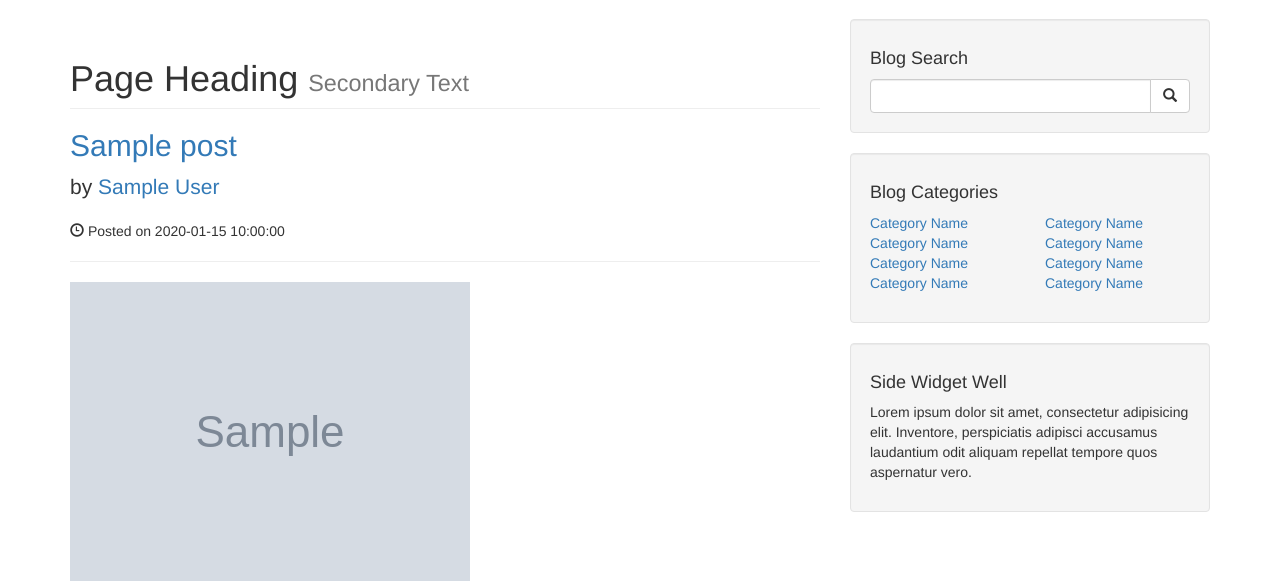
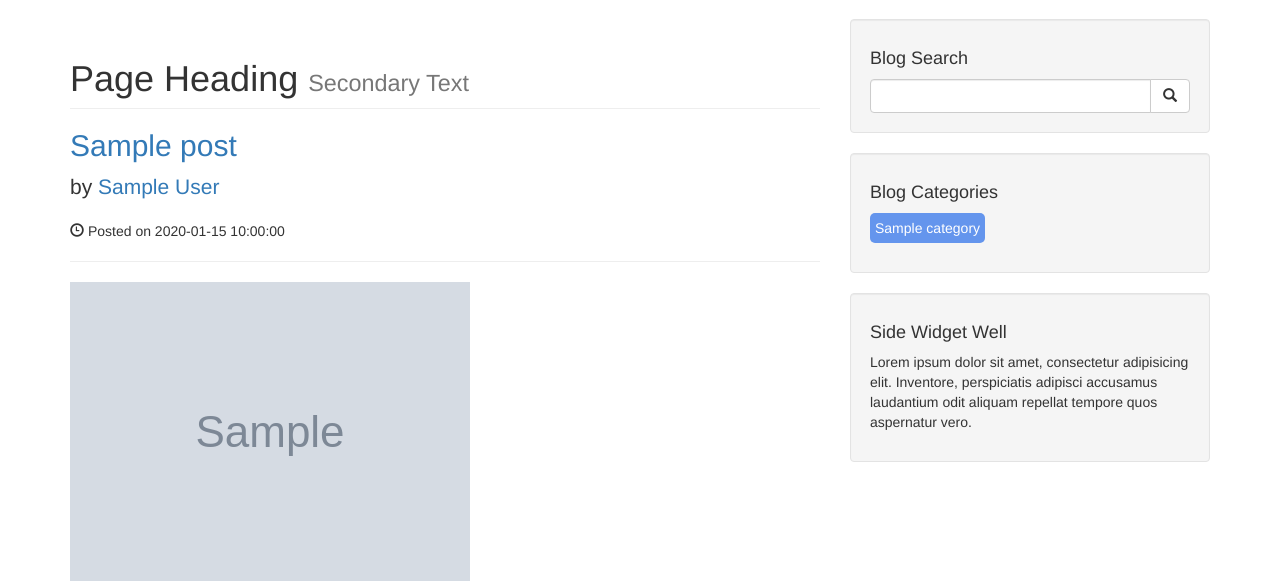
Before and after one commit to Kwoly/PHP-CMS-Blogger, a PHP site: page / in a window 1280 px wide. Shown: the part 51-632 px from the top of the page. Run offline with PHP 8.4, Linux system fonts and the light colour scheme; tables that the repository leaves empty or names only in its code hold one stand-in row (values such as "Sample post"); grey boxes marked "Sample" are stand-in pictures.

Commit message:
updated sidebar with cloud style tags, widget moved to own file

```diff
--- a/css/blog-home.css
+++ b/css/blog-home.css
@@ -11,3 +11,19 @@ body {
 footer {
     margin: 50px 0;
 }
+
+.list__item--cloud{
+    display: inline-block;
+    width: auto;
+    padding: 5px;
+    background-color: cornflowerblue;
+    border-radius: 5px;
+    margin-right: 5px;
+
+}
+.list__item--cloud a{
+    color: #fff;
+}
+.list__item--cloud:last-of-type{
+    margin: 0;
+}
--- a/includes/sidebar.php
+++ b/includes/sidebar.php
@@ -18,9 +18,29 @@
 
                 <!-- Blog Categories Well -->
                 <div class="well">
+
+                <?php
+
+                    $query = "SELECT * FROM categories";
+                    $selectAllCategoriesSidebar = mysqli_query($connection, $query);
+
+
+
+                    ?>
                     <h4>Blog Categories</h4>
                     <div class="row">
-                        <div class="col-lg-6">
+                        <div class="col-lg-12">
+                            <ul class="list-unstyled list">
+                               <?php
+                                    while($row = mysqli_fetch_assoc($selectAllCategoriesSidebar)) {
+                                    $catTitle =  $row['cat_title'];
+                                    echo "<li class='list__item--cloud'><a href='#'>{$catTitle}</a></li>";
+                                    }
+                               ?>
+                            </ul>
+                        </div>
+                        <!-- /.col-lg-6 -->
+                        <!-- <div class="col-lg-6">
                             <ul class="list-unstyled">
                                 <li><a href="#">Category Name</a>
                                 </li>
@@ -31,29 +51,11 @@
                                 <li><a href="#">Category Name</a>
                                 </li>
                             </ul>
-                        </div>
-                        <!-- /.col-lg-6 -->
-                        <div class="col-lg-6">
-                            <ul class="list-unstyled">
-                                <li><a href="#">Category Name</a>
-                                </li>
-                                <li><a href="#">Category Name</a>
-                                </li>
-                                <li><a href="#">Category Name</a>
-                                </li>
-                                <li><a href="#">Category Name</a>
-                                </li>
-                            </ul>
-                        </div>
+                        </div> -->
                         <!-- /.col-lg-6 -->
                     </div>
                     <!-- /.row -->
                 </div>
-
-                <!-- Side Widget Well -->
-                <div class="well">
-                    <h4>Side Widget Well</h4>
-                    <p>Lorem ipsum dolor sit amet, consectetur adipisicing elit. Inventore, perspiciatis adipisci accusamus laudantium odit aliquam repellat tempore quos aspernatur vero.</p>
-                </div>
+                <?php include "includes/widget.php" ?>
 
             </div>
--- /dev/null
+++ b/includes/widget.php
@@ -0,0 +1,5 @@
+<!-- Side Widget Well -->
+<div class="well">
+    <h4>Side Widget Well</h4>
+    <p>Lorem ipsum dolor sit amet, consectetur adipisicing elit. Inventore, perspiciatis adipisci accusamus laudantium odit aliquam repellat tempore quos aspernatur vero.</p>
+</div>
```
